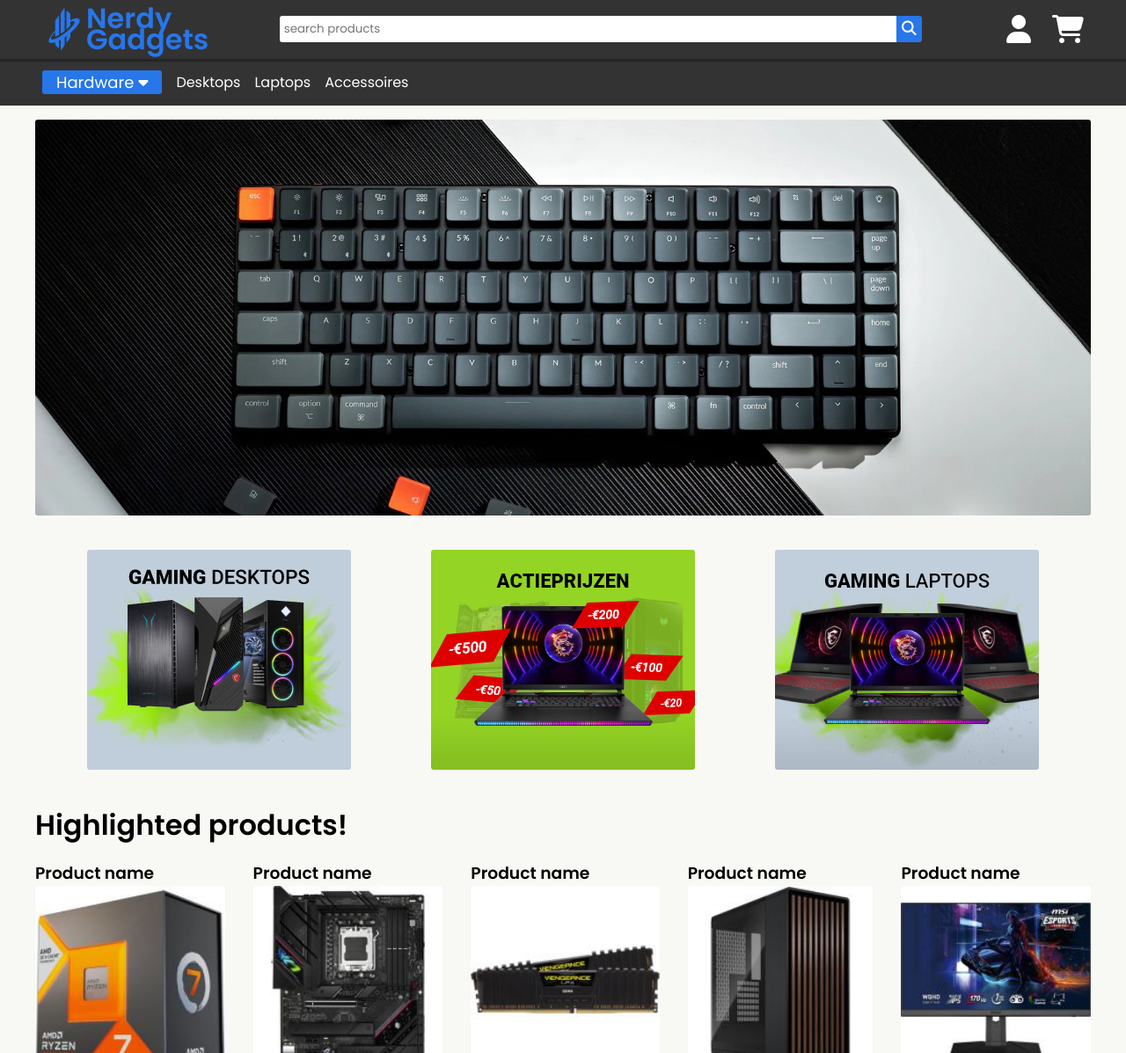
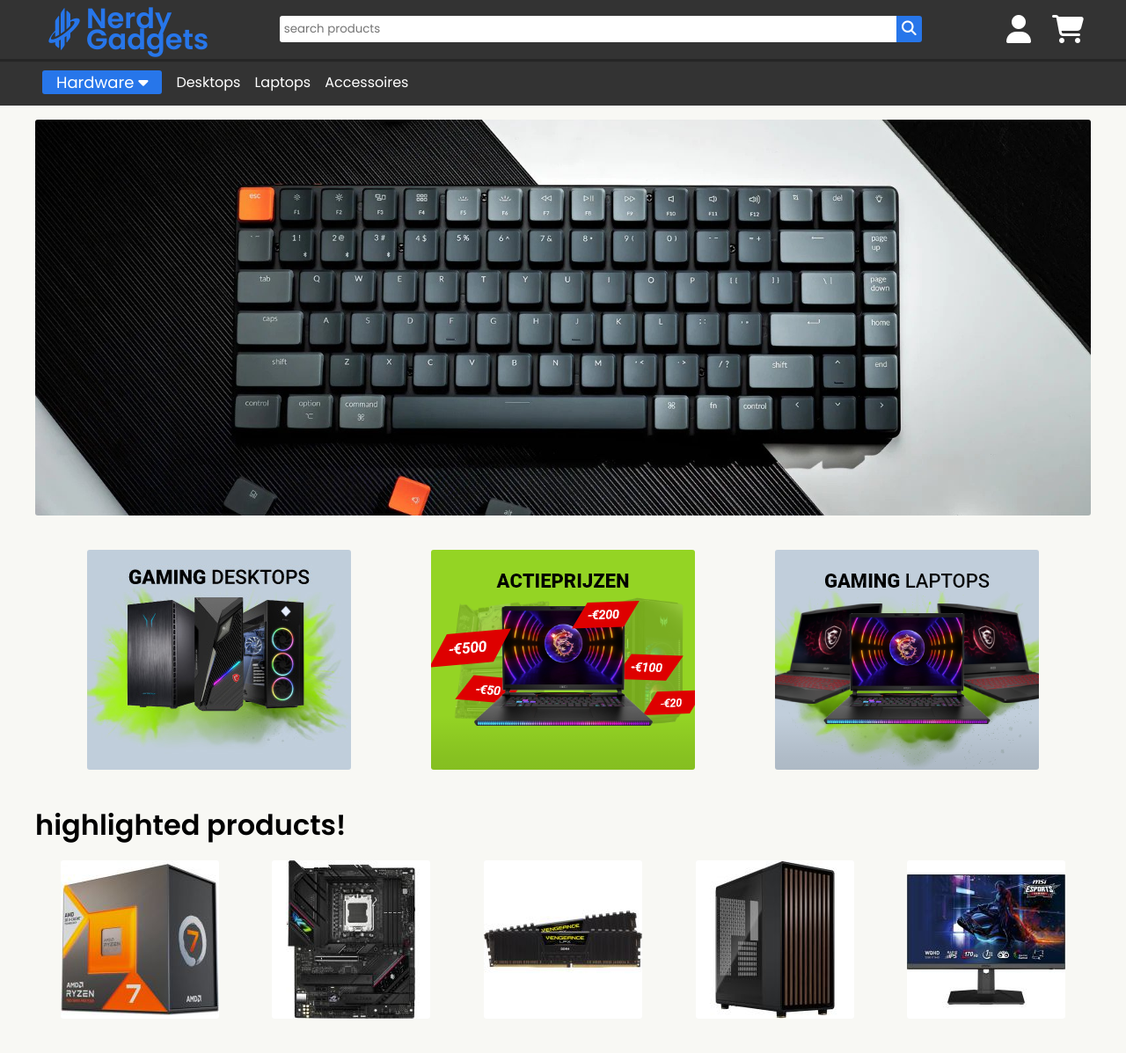
Before and after one commit to RalkeyOfficial/Windesheim-week_3, a PHP site: page /home in a window 1280 px wide. Shown: the top 1197 px of the page at 88% size. Run offline with PHP 8.4, Linux system fonts and the light colour scheme; some libraries are stand-ins or nearby versions; grey boxes are pictures that could not be loaded.

Commit message:
Revert "Pqnkt8i9/producten informatie"

```diff
--- a/home/css/styles.css
+++ b/home/css/styles.css
@@ -48,16 +48,3 @@ main > * {
     object-fit: cover;
     border-radius: 3px;
 }
-
-.button-toevoegen { /* Button van productpagina */
-    background-color: #2776EA;
-    color: white;
-    text-decoration: none;
-    border: 2px solid transparent;
-    font-weight: bold;
-    padding: 10px 15px;
-    border-radius: 10px;
-    transition: .4s;
-    margin-top: 10px; /* Verhoog de bovenmarge van de knop */
-    font-size: 1.3rem;
-}
--- a/home/index.php
+++ b/home/index.php
@@ -8,7 +8,6 @@
     <meta charset="UTF-8">
     <link rel="stylesheet" href="css/styles.css">
     <link rel="stylesheet" href="css/overstyle1.css">
-    <!-- <link rel="stylesheet" href="../Productpagina/Productpag.css"> -->
     <link rel="preconnect" href="https://fonts.googleapis.com">
     <link rel="preconnect" href="https://fonts.gstatic.com" crossorigin>
     <script src="https://ajax.googleapis.com/ajax/libs/jquery/3.5.1/jquery.min.js"></script>
@@ -33,28 +32,13 @@
         </div>
 
         <div class="container">
-        <h1 class="highlights">Highlighted products!</h1>
+        <h1 class="highlights">highlighted products!</h1>
             <div class="row">
-                <div>
-                    <h3>Product name</h3>
-                    <a href=""><img src="img/highlighted-products/Ryzen-7-7800X3D.jpg" alt="highlighted product" class="boxes"><button class="button-toevoegen">€500</button></a>
-                </div>
-                <div>
-                    <h3>Product name</h3>
-                <a href=""><img src="img/highlighted-products/Asus-ROG-STRIX-B650E-F-GAMING-WIFI.jpg" alt="highlighted product" class="boxes"><button class="button-toevoegen">€400</button></a>
-                </div>
-                <div>
-                    <h3>Product name</h3>
-                <a href=""><img src="img/highlighted-products/Corsair-DDR4-Vengeance.jpg" alt="highlighted product" class="boxes"><button class="button-toevoegen">€200</button></a>
-                </div>
-                <div>
-                    <h3>Product name</h3>
-                <a href=""><img src="img/highlighted-products/Fractal-Design-North-Charcoal-Black-TG-Dark.jpg" alt="highlighted product" class="boxes"><button class="button-toevoegen">€150</button></a>
-                </div>
-                <div>
-                    <h3>Product name</h3>
-                <a href=""><img src="img/highlighted-products/MSI-G272QPF.jpg" alt="highlighted product" class="boxes"><button class="button-toevoegen">€500</button></a>
-                </div>
+                <a href=""><img src="img/highlighted-products/Ryzen-7-7800X3D.jpg" alt="highlighted product" class="boxes"></a>
+                <a href=""><img src="img/highlighted-products/Asus-ROG-STRIX-B650E-F-GAMING-WIFI.jpg" alt="highlighted product" class="boxes"></a>
+                <a href=""><img src="img/highlighted-products/Corsair-DDR4-Vengeance.jpg" alt="highlighted product" class="boxes"></a>
+                <a href=""><img src="img/highlighted-products/Fractal-Design-North-Charcoal-Black-TG-Dark.jpg" alt="highlighted product" class="boxes"></a>
+                <a href=""><img src="img/highlighted-products/MSI-G272QPF.jpg" alt="highlighted product" class="boxes"></a>
             </div>
         </div>
 
```
